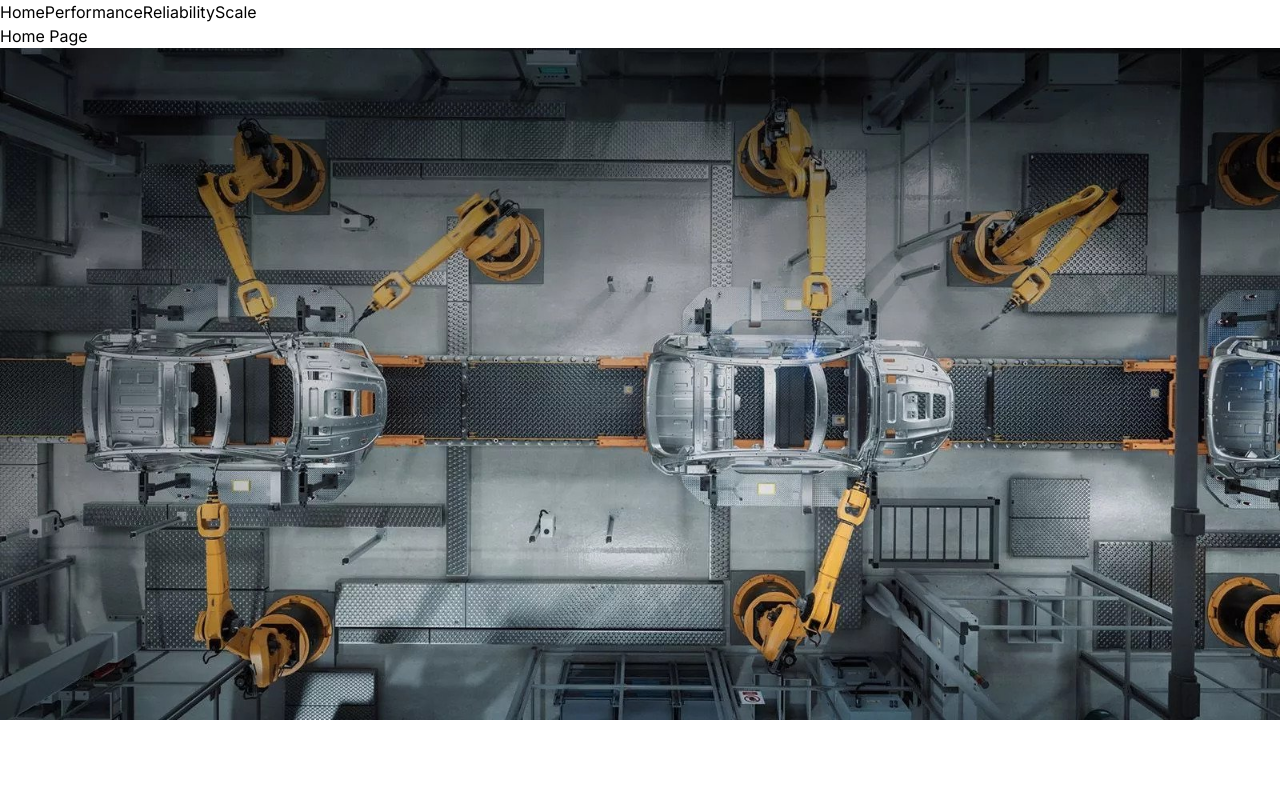
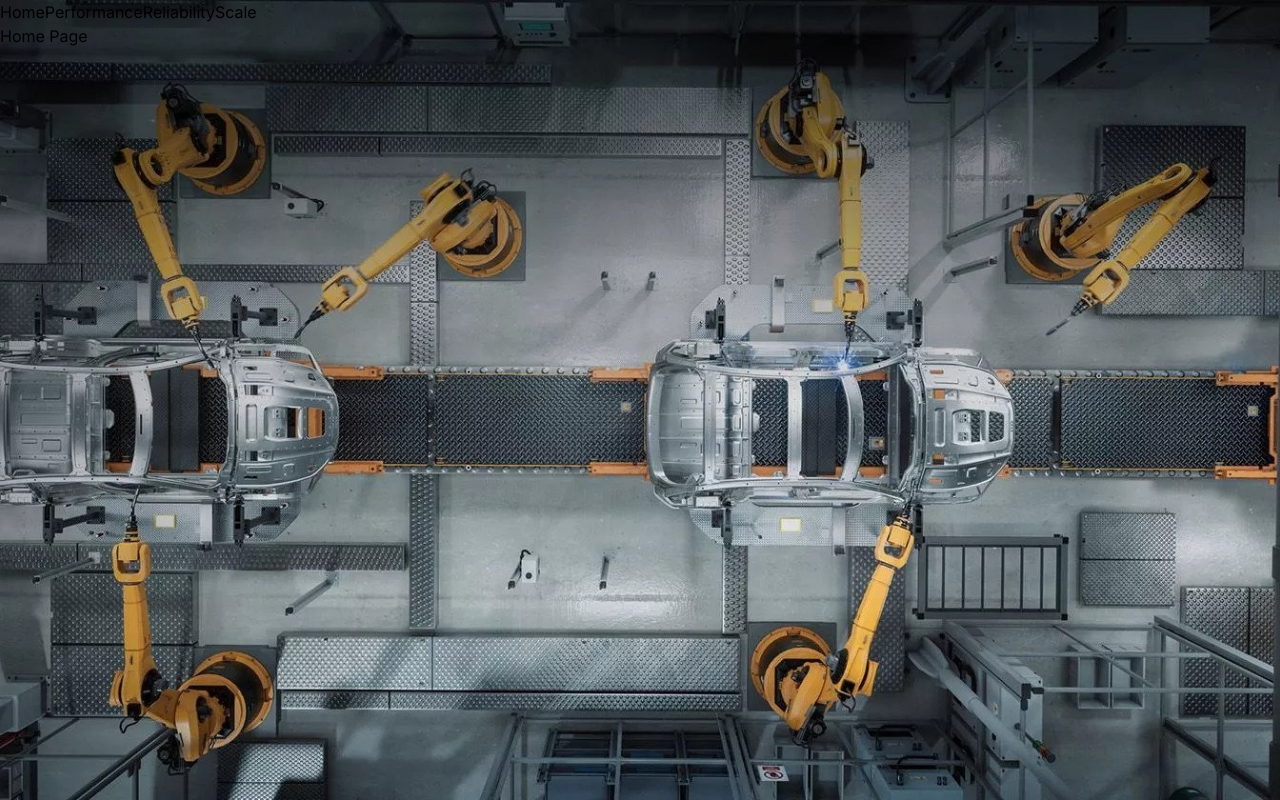
Before and after one commit to joordan/my-app, a Next.js app: page / in a window 1280 px wide. Built offline with nearby package versions, Linux system fonts and the light colour scheme.

Commit message:
add styling to scale img to page

```diff
--- a/src/app/page.tsx
+++ b/src/app/page.tsx
@@ -2,11 +2,16 @@
 import homeImg from '/public/home.jpg'
 export default function Home() {
   return (
-  <div>
-    Home Page
-    <Image
-      src={homeImg}
-      alt="car factory" />
-
-  </div>);
+    <div>
+      Home Page
+      <div className="absolute -z-10 inset-0">
+        <Image
+          src={homeImg}
+          alt="car factory"
+          fill
+          style={{ objectFit: 'cover' }}
+        />
+      </div>
+    </div>
+  );
 }
```
